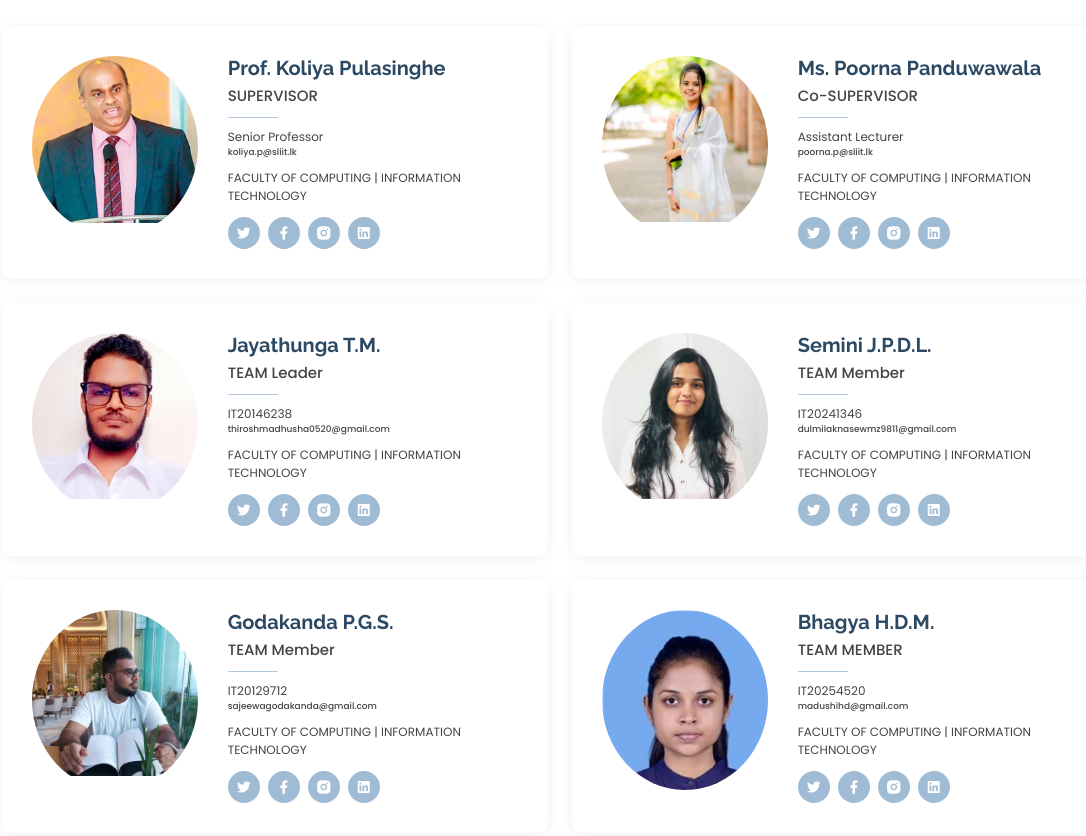
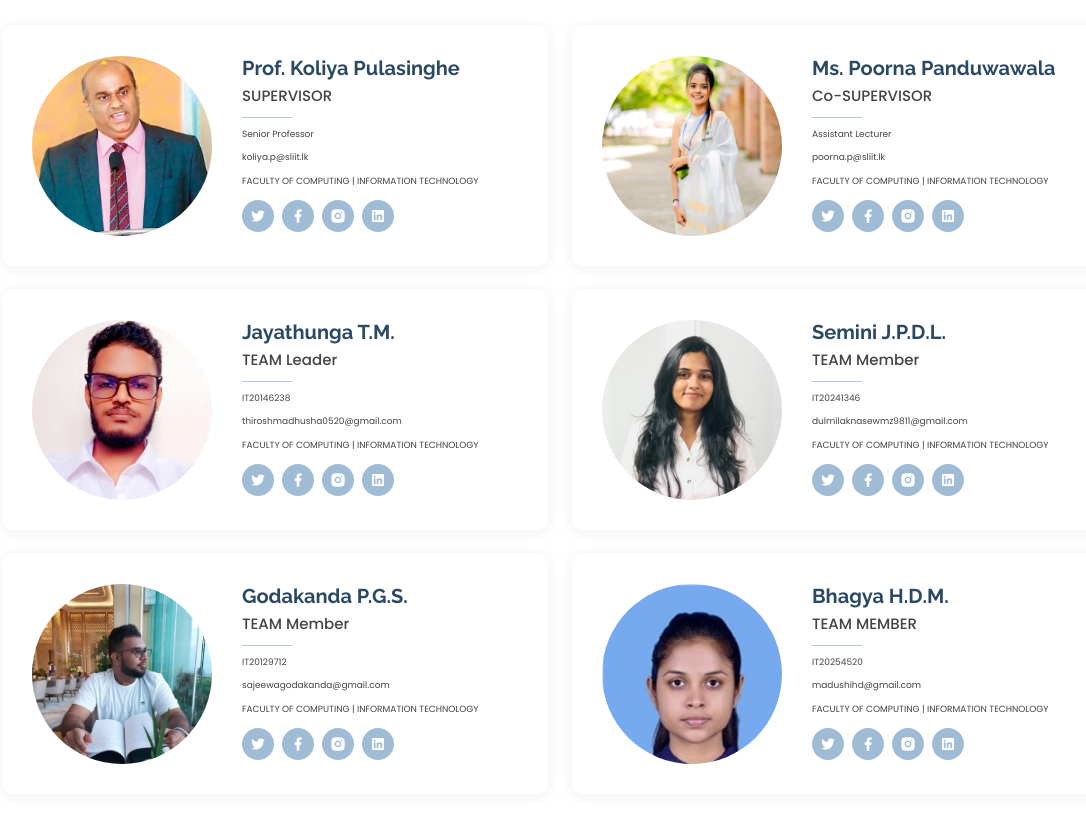
Before and after one commit to ThiroshMadhusha/AudioSight, a plain HTML site: page index.html in a window 1280 px wide. Shown: the part 7200-8036 px from the top of the page, without its empty margins (80-1166 px from the left). Drawn offline with Linux system fonts and the light colour scheme.

Commit message:
deploywebsite

```diff
--- a/assets/css/style.css
+++ b/assets/css/style.css
@@ -1229,7 +1229,7 @@ section {
 
 .ourteam .member p {
   margin: 10px 0 0 0;
-  font-size: 12px;
+  font-size: 9px;
 }
 
 
--- a/index.html
+++ b/index.html
@@ -780,8 +780,8 @@
                 <h4>Prof. Koliya Pulasinghe</h4>
                 <span>SUPERVISOR</span>
                 <p>Senior Professor</p>
-                <p1>koliya.p@sliit.lk
-                </p1>
+                <p>koliya.p@sliit.lk
+                </p>
                 <p>FACULTY OF COMPUTING | INFORMATION TECHNOLOGY</p>
                 <div class="social">
                   <a><i class="ri-twitter-fill"></i></a>
@@ -800,8 +800,8 @@
                 <h4>Ms. Poorna Panduwawala</h4>
                 <span>Co-SUPERVISOR</span>
                 <p>Assistant Lecturer</p>
-                <p1>poorna.p@sliit.lk
-                </p1>
+                <p>poorna.p@sliit.lk
+                </p>
                 <p>FACULTY OF COMPUTING | INFORMATION TECHNOLOGY</p>
                 <div class="social">
                   <a><i class="ri-twitter-fill"></i></a>
@@ -821,8 +821,8 @@
                 <h4>Jayathunga T.M.</h4>
                 <span>TEAM Leader</span>
                 <p>IT20146238</p>
-                <p1>thiroshmadhusha0520@gmail.com
-                </p1>
+                <p>thiroshmadhusha0520@gmail.com
+                </p>
                 <p>FACULTY OF COMPUTING | INFORMATION TECHNOLOGY</p>
                 <div class="social">
                   <a><i class="ri-twitter-fill"></i></a>
@@ -841,8 +841,8 @@
                 <h4>Semini J.P.D.L.</h4>
                 <span>TEAM Member</span>
                 <p>IT20241346</p>
-                <p1>dulmilaknasewmz9811@gmail.com
-                </p1>
+                <p>dulmilaknasewmz9811@gmail.com
+                </p>
                 <p>FACULTY OF COMPUTING | INFORMATION TECHNOLOGY</p>
                 <div class="social">
                   <a><i class="ri-twitter-fill"></i></a>
@@ -861,8 +861,8 @@
                 <h4>Godakanda P.G.S.</h4>
                 <span>TEAM Member</span>
                 <p>IT20129712</p>
-                <p1>sajeewagodakanda@gmail.com
-                </p1>
+                <p>sajeewagodakanda@gmail.com
+                </p>
                 <p>FACULTY OF COMPUTING | INFORMATION TECHNOLOGY</p>
                 <div class="social">
                   <a><i class="ri-twitter-fill"></i></a>
@@ -882,8 +882,8 @@
                 <h4>Bhagya H.D.M.</h4>
                 <span>TEAM MEMBER</span>
                 <p>IT20254520</p>
-                <p1>madushihd@gmail.com
-                </p1>
+                <p>madushihd@gmail.com
+                </p>
                 <p>FACULTY OF COMPUTING | INFORMATION TECHNOLOGY</p>
                 <div class="social">
                   <a><i class="ri-twitter-fill"></i></a>
```
